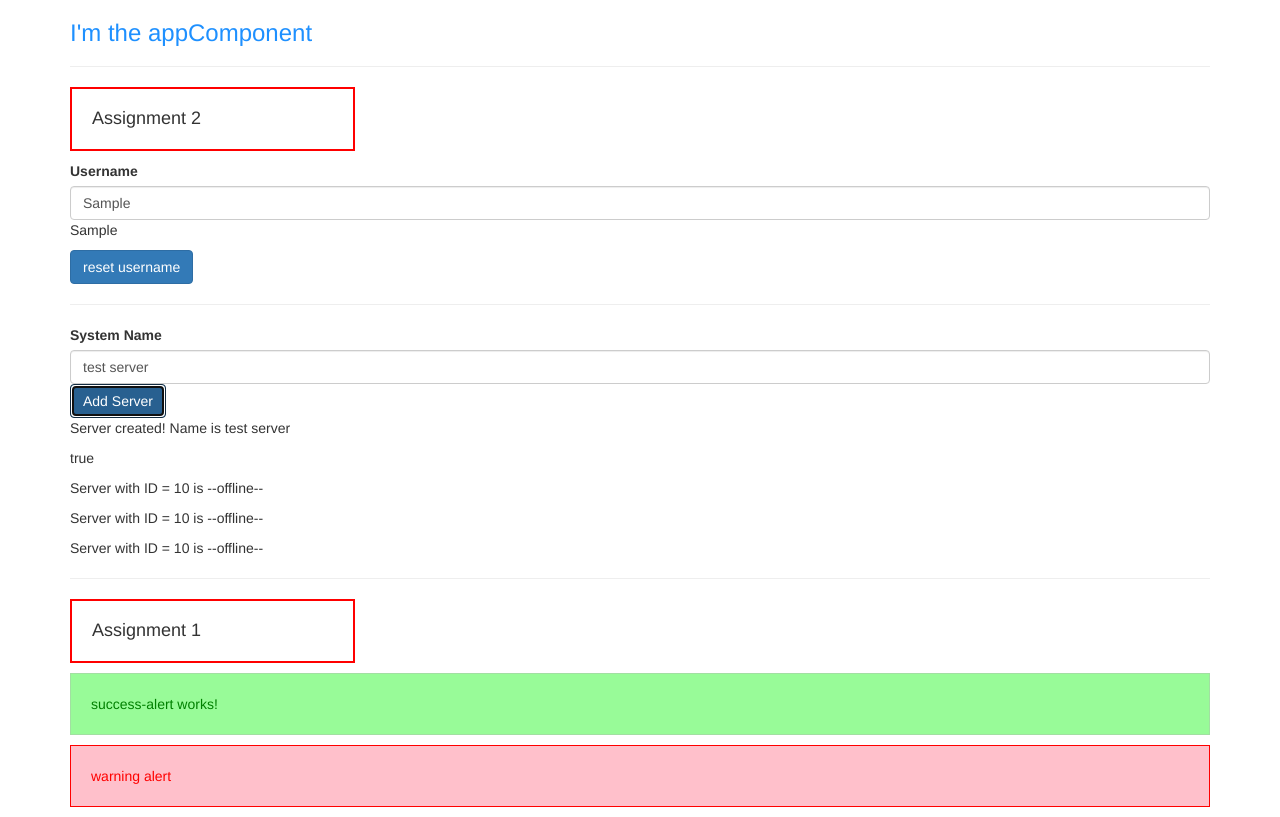
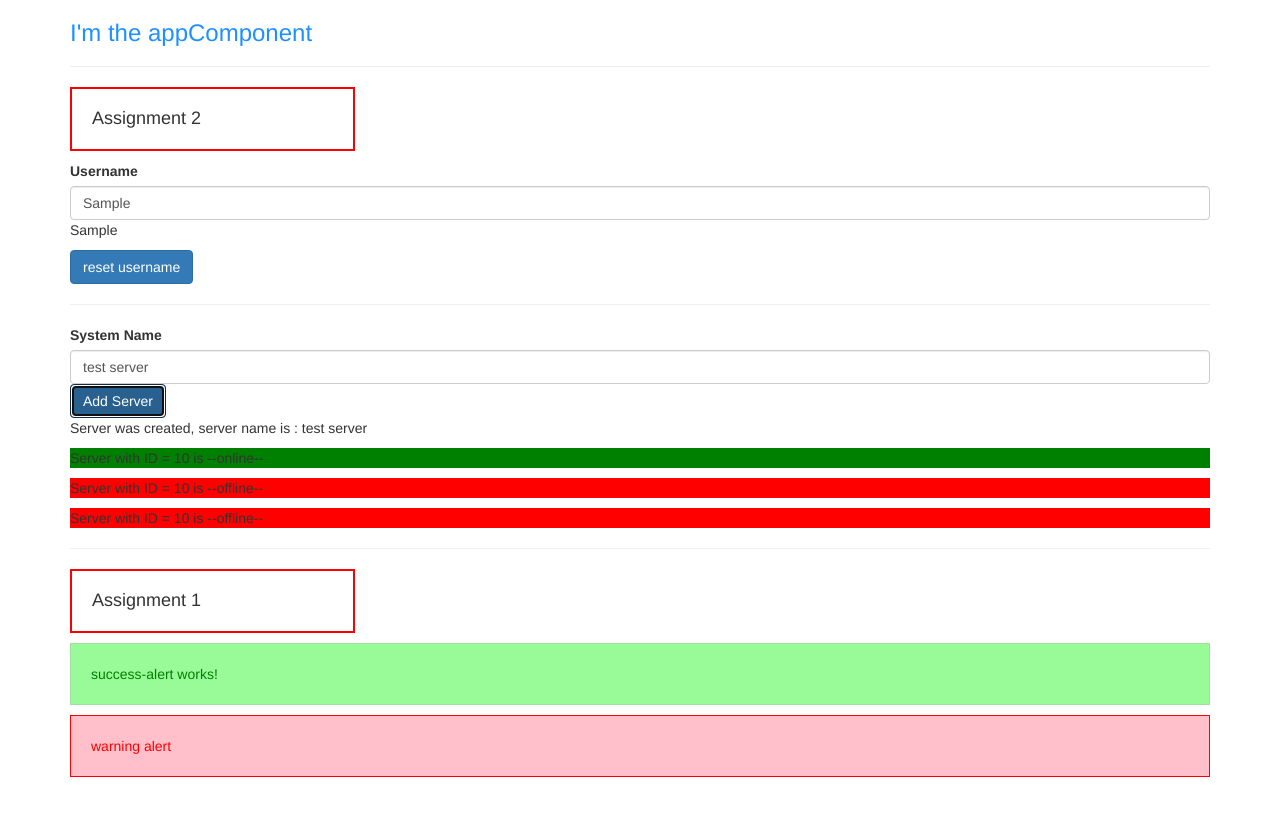
Before and after one commit to chriswang92/angular-projects, an Angular app: page / in a window 1280 px wide. Both pictures are taken after typing "Sample" into the empty fields and a click on the button "Add Server". Built offline with nearby package versions, Linux system fonts and the light colour scheme.

Commit message:
addded ngIf and ngStyle

```diff
--- a/src/app/server/server.component.html
+++ b/src/app/server/server.component.html
@@ -1 +1 @@
-<p>{{ 'Server' }} {{ getServerStatusByServerId(serverStatus, serverId) }}</p>
+<p [ngStyle]="{backgroundColor: getColor()}">{{ 'Server' }} {{ getServerStatusByServerId(serverStatus, serverId) }}</p>
--- a/src/app/server/server.component.ts
+++ b/src/app/server/server.component.ts
@@ -12,7 +12,16 @@
 export class ServerComponent{
     serverStatus = 'offline';
     serverId = 10;
+
+    constructor() {
+        this.serverStatus = Math.random() > 0.5 ? 'online' : 'offline';
+    }
+
     getServerStatusByServerId(serverStatus, serverId) {
         return 'with ID = ' + serverId + ' is --' + serverStatus + '--';
     }
+
+    getColor() {
+        return this.serverStatus === 'online' ? 'green' : 'red';
+    }
 }
--- a/src/app/servers/servers.component.html
+++ b/src/app/servers/servers.component.html
@@ -12,16 +12,16 @@
 <!-- <input type="text"
 class="form-control"
 (input)="onUpdateServerName($event)"> -->
-<input type="text"
-class="form-control"
-[(ngModel)] = "serverName">
+<input type="text" class="form-control" [(ngModel)] = "serverName">
 <!-- <p>{{ serverName }}</p> -->
-<button class="btn btn-primary"
-[disabled]="!allowNewServer"
-(click)="onCreateServer()">
-Add Server</button>
-<p>{{ serverCreationStatus }}</p>
-<p [innerText]="allowNewServer"></p>
+<button class="btn btn-primary"  [disabled]="!allowNewServer" (click)="onCreateServer()">Add Server</button>
+<!-- <p>{{ serverCreationStatus }}</p> -->
+<!-- <p [innerText]="allowNewServer"></p> -->
+<p *ngIf="serverCreated; else noServer"> Server was created, server name is : {{ serverName }} </p>
+<ng-template #noServer>
+    <p>No server created.</p>
+</ng-template>
+<!-- <p *ngElseIf="!allowNewServer"> no server created.  </p> -->
 <app-server></app-server>
 <app-server></app-server>
 <app-server></app-server>
--- a/src/app/servers/servers.component.ts
+++ b/src/app/servers/servers.component.ts
@@ -11,6 +11,7 @@
   serverCreationStatus = 'No server created!';
   serverName = 'test server';
   username = '';
+  serverCreated = false;
 
   constructor() {
     setTimeout(() => {
@@ -22,6 +23,7 @@
   }
 
   onCreateServer() {
+    this.serverCreated = true;
     this.serverCreationStatus = 'Server created! Name is ' + this.serverName;
   }
 
```
